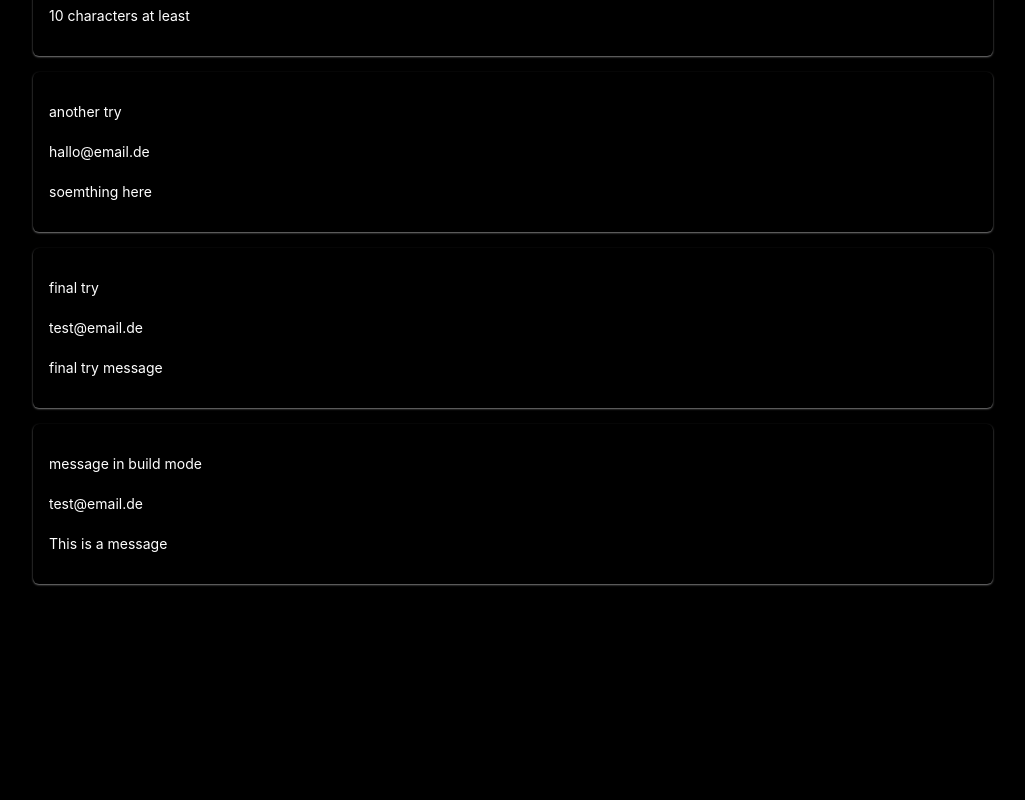
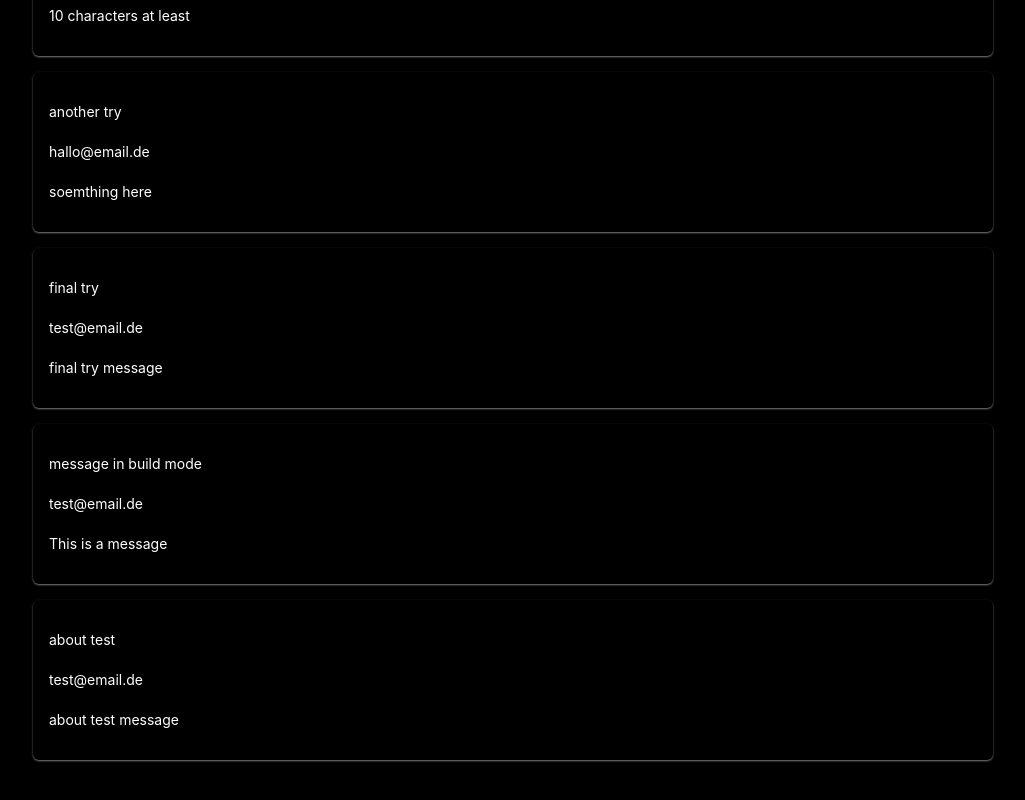
Before and after one commit to pnimajneb/personal-project, a Next.js app: page /messages in a window 1280 px wide. Shown: the part 1155-1955 px from the top of the page, without its empty margins (127-1152 px from the left). Before the commit the page ends 1787 px from the top, so only its background shows below. Built offline with nearby package versions, Linux system fonts and the light colour scheme; data requests are answered from the project's data file.

Commit message:
clean up and logic route groups

```diff
--- a/_data/db.json
+++ b/_data/db.json
@@ -47,6 +47,12 @@
       "email": "test@email.de",
       "message": "This is a message\n",
       "id": "qVj89fo"
+    },
+    {
+      "name": "about test",
+      "email": "test@email.de",
+      "message": "about test message",
+      "id": "UIOBHr8"
     }
   ]
 }
--- a/src/app/messages/page.tsx
+++ b/src/app/(home)/messages/page.tsx
@@ -1,6 +1,6 @@
 import React, { Suspense } from "react";
 import TicketList from "./MessageList";
-import Loading from "../loading";
+import Loading from "../../loading";
 import MessageList from "./MessageList";
 
 function Messages() {
--- a/src/app/components/Navbar.tsx
+++ b/src/app/components/Navbar.tsx
@@ -17,7 +17,7 @@ function Navbar() {
         <h1>PersonalPage</h1>
         <Link href="/">Dashboard</Link>
         <Link href="/messages">Messages</Link>
-        <Link href="/messages/create">About</Link>
+        <Link href="/about">About</Link>
       </nav>
     </div>
   );
```
Also changed, not shown: src/app/(home)/about/CreateForm.tsx (renamed from src/app/messages/create/CreateForm.tsx), src/app/(home)/about/page.tsx (renamed from src/app/messages/create/page.tsx), src/app/(home)/messages/MessageList.tsx (renamed from src/app/messages/MessageList.tsx), src/app/(home)/messages/[id]/page.tsx (renamed from src/app/messages/[id]/page.tsx).
